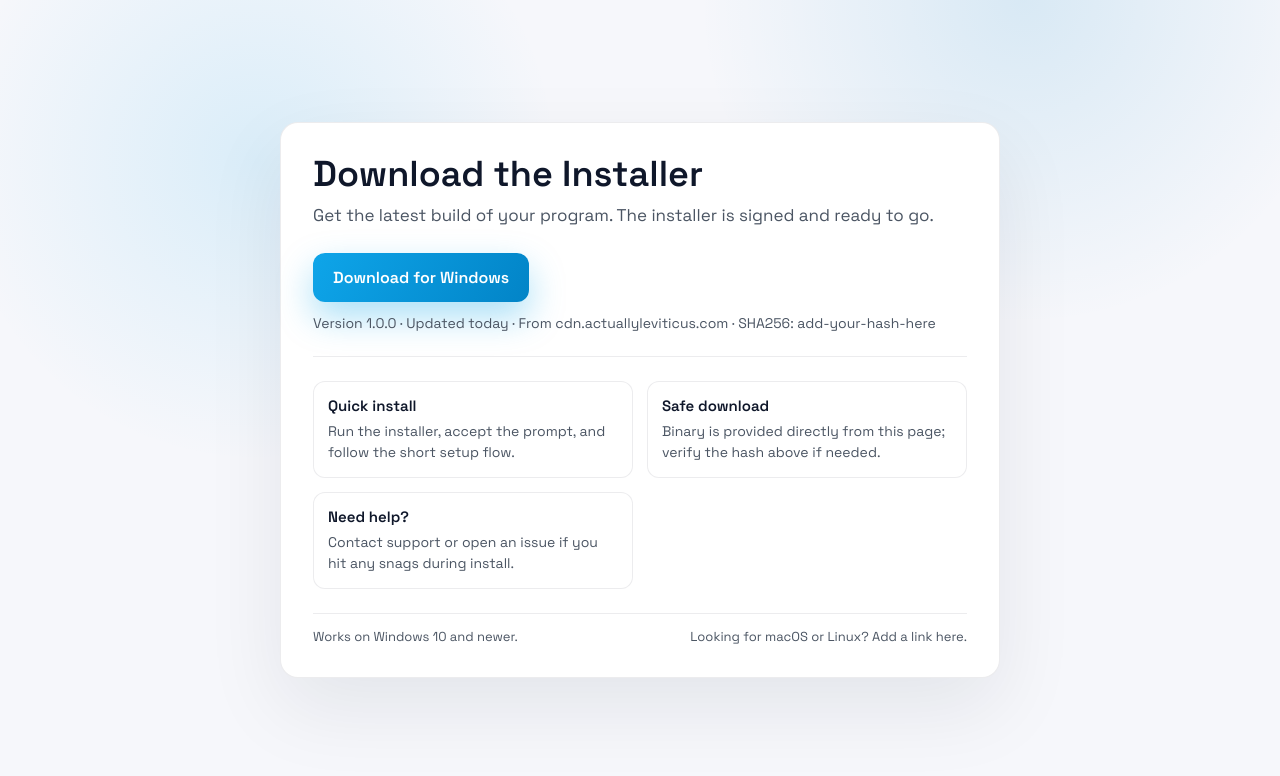
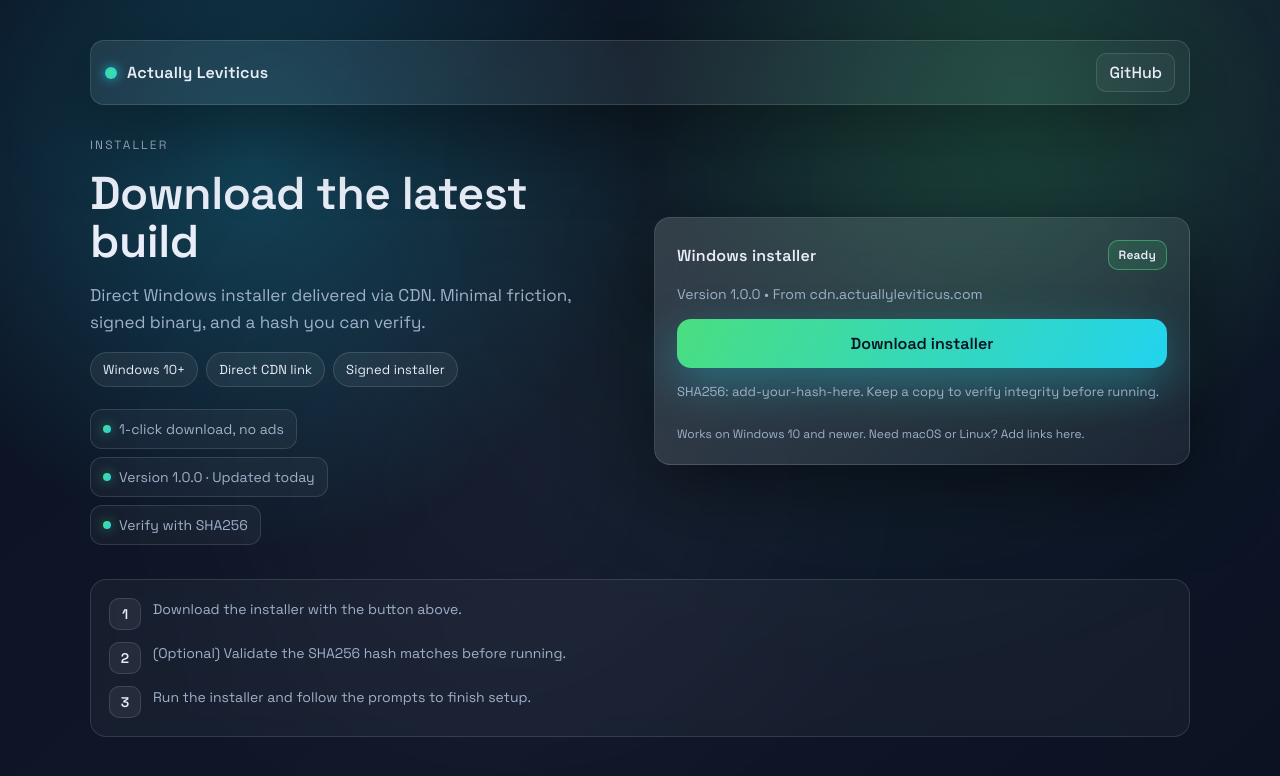
Before and after one commit to RealLeviticus/actuallyleviticus.xyz, a plain HTML site: page index.html in a window 1280 px wide. Drawn offline with Linux system fonts and the light colour scheme.

Commit message:
Refresh download page design

```diff
--- a/index.html
+++ b/index.html
@@ -8,14 +8,15 @@
   <link href="https://fonts.googleapis.com/css2?family=Space+Grotesk:wght@400;500;600&display=swap" rel="stylesheet">
   <style>
     :root {
-      --bg: #f6f7fb;
-      --card: #ffffff;
-      --ink: #0f172a;
-      --muted: #4b5563;
-      --accent: #0ea5e9;
-      --accent-strong: #0284c7;
-      --border: rgba(15, 23, 42, 0.08);
-      --shadow: 0 30px 80px rgba(15, 23, 42, 0.08);
+      --bg: #0b1222;
+      --panel: rgba(255, 255, 255, 0.08);
+      --card: rgba(255, 255, 255, 0.1);
+      --stroke: rgba(255, 255, 255, 0.12);
+      --ink: #e9edf8;
+      --muted: #9fb0c9;
+      --accent: #4ade80;
+      --accent-strong: #22d3ee;
+      --shadow: 0 20px 80px rgba(0, 0, 0, 0.5);
     }
 
     * {
@@ -26,170 +27,350 @@
       margin: 0;
       font-family: "Space Grotesk", "Helvetica Neue", Arial, sans-serif;
       color: var(--ink);
-      background: radial-gradient(circle at 20% 20%, rgba(14, 165, 233, 0.12), transparent 25%),
-                  radial-gradient(circle at 80% 0%, rgba(2, 132, 199, 0.12), transparent 25%),
-                  var(--bg);
+      background: radial-gradient(circle at 20% 20%, rgba(34, 211, 238, 0.25), transparent 32%),
+                  radial-gradient(circle at 80% 10%, rgba(74, 222, 128, 0.2), transparent 30%),
+                  linear-gradient(140deg, #0b1222 0%, #0f1729 60%, #0b1222 100%);
       min-height: 100vh;
+      padding: 40px 18px 60px;
+      position: relative;
+      overflow: hidden;
+    }
+
+    body::before,
+    body::after {
+      content: "";
+      position: absolute;
+      inset: 0;
+      background: radial-gradient(circle at 40% 60%, rgba(255, 255, 255, 0.06), transparent 45%);
+      filter: blur(70px);
+      opacity: 0.7;
+      pointer-events: none;
+    }
+
+    body::after {
+      background: radial-gradient(circle at 70% 20%, rgba(74, 222, 128, 0.12), transparent 45%);
+      filter: blur(90px);
+      opacity: 0.8;
+    }
+
+    .shell {
+      max-width: 1100px;
+      margin: 0 auto;
+      position: relative;
+      z-index: 1;
+    }
+
+    .topbar {
       display: flex;
       align-items: center;
-      justify-content: center;
-      padding: 40px 16px;
+      justify-content: space-between;
+      gap: 12px;
+      padding: 12px 14px;
+      border: 1px solid var(--stroke);
+      border-radius: 14px;
+      background: linear-gradient(135deg, rgba(255, 255, 255, 0.08), rgba(255, 255, 255, 0.04));
+      backdrop-filter: blur(16px);
+      -webkit-backdrop-filter: blur(16px);
+      box-shadow: var(--shadow);
     }
 
-    .card {
-      width: min(720px, 100%);
-      background: var(--card);
-      border: 1px solid var(--border);
-      border-radius: 18px;
-      padding: 32px;
-      box-shadow: var(--shadow);
-      display: grid;
-      gap: 24px;
+    .brand {
+      display: flex;
+      align-items: center;
+      gap: 10px;
+      font-weight: 600;
+      letter-spacing: 0.2px;
     }
 
-    header {
-      display: flex;
-      flex-direction: column;
-      gap: 8px;
+    .brand-mark {
+      width: 12px;
+      height: 12px;
+      border-radius: 50%;
+      background: radial-gradient(circle, var(--accent) 0%, var(--accent-strong) 90%);
+      box-shadow: 0 0 12px rgba(34, 211, 238, 0.8);
+    }
+
+    .text-link {
+      color: var(--ink);
+      text-decoration: none;
+      font-weight: 500;
+      border: 1px solid var(--stroke);
+      border-radius: 10px;
+      padding: 8px 12px;
+      background: rgba(255, 255, 255, 0.04);
+      transition: border 160ms ease, transform 160ms ease, background 160ms ease;
+    }
+
+    .text-link:hover {
+      border-color: rgba(255, 255, 255, 0.2);
+      background: rgba(255, 255, 255, 0.08);
+      transform: translateY(-1px);
+    }
+
+    .hero {
+      display: grid;
+      grid-template-columns: repeat(auto-fit, minmax(320px, 1fr));
+      gap: 28px;
+      margin-top: 32px;
+      align-items: center;
+    }
+
+    .copy {
+      display: grid;
+      gap: 16px;
+    }
+
+    .eyebrow {
+      text-transform: uppercase;
+      letter-spacing: 0.18em;
+      font-size: 12px;
+      color: var(--muted);
+      margin: 0;
     }
 
     h1 {
-      font-size: clamp(28px, 4vw, 36px);
-      line-height: 1.1;
       margin: 0;
+      font-size: clamp(32px, 5vw, 46px);
+      line-height: 1.05;
+      letter-spacing: -0.5px;
     }
 
     p.lead {
       margin: 0;
       color: var(--muted);
       font-size: 17px;
-      line-height: 1.5;
+      line-height: 1.6;
+      max-width: 560px;
     }
 
-    .download {
+    .pills {
       display: flex;
       flex-wrap: wrap;
-      gap: 12px;
-      align-items: center;
+      gap: 8px;
     }
 
-    .button {
-      background: linear-gradient(120deg, var(--accent) 0%, var(--accent-strong) 100%);
-      color: white;
-      border: none;
-      border-radius: 12px;
-      padding: 14px 20px;
-      font-size: 16px;
-      font-weight: 600;
-      text-decoration: none;
-      display: inline-flex;
-      align-items: center;
-      gap: 10px;
-      box-shadow: 0 15px 35px rgba(14, 165, 233, 0.35);
-      transition: transform 160ms ease, box-shadow 160ms ease, filter 160ms ease;
+    .pill {
+      padding: 8px 12px;
+      border-radius: 999px;
+      border: 1px solid var(--stroke);
+      background: rgba(255, 255, 255, 0.06);
+      color: var(--ink);
+      font-size: 13px;
+      letter-spacing: 0.1px;
     }
 
-    .button:hover {
-      transform: translateY(-1px);
-      box-shadow: 0 18px 40px rgba(14, 165, 233, 0.45);
-      filter: brightness(1.05);
-    }
-
-    .button:active {
-      transform: translateY(0);
-      box-shadow: 0 10px 24px rgba(14, 165, 233, 0.4);
-    }
-
-    .meta {
+    .checks {
+      list-style: none;
+      padding: 0;
+      margin: 6px 0 0;
+      display: grid;
+      gap: 8px;
       color: var(--muted);
       font-size: 14px;
     }
 
-    .grid {
+    .checks li {
+      display: inline-flex;
+      align-items: center;
+      gap: 8px;
+      background: rgba(255, 255, 255, 0.04);
+      border: 1px solid var(--stroke);
+      border-radius: 12px;
+      padding: 10px 12px;
+      width: fit-content;
+    }
+
+    .checks .dot {
+      width: 8px;
+      height: 8px;
+      border-radius: 50%;
+      background: linear-gradient(120deg, var(--accent), var(--accent-strong));
+      box-shadow: 0 0 12px rgba(74, 222, 128, 0.55);
+    }
+
+    .panel {
+      border: 1px solid var(--stroke);
+      background: linear-gradient(135deg, rgba(255, 255, 255, 0.14), rgba(255, 255, 255, 0.06));
+      border-radius: 16px;
+      padding: 22px;
+      box-shadow: var(--shadow);
+      backdrop-filter: blur(18px);
+      -webkit-backdrop-filter: blur(18px);
       display: grid;
-      grid-template-columns: repeat(auto-fit, minmax(220px, 1fr));
       gap: 14px;
     }
 
-    .tile {
-      border: 1px solid var(--border);
-      border-radius: 12px;
-      padding: 14px;
-      background: rgba(255, 255, 255, 0.9);
+    .panel-head {
+      display: flex;
+      align-items: center;
+      justify-content: space-between;
+      gap: 12px;
+      font-weight: 600;
+      letter-spacing: 0.2px;
     }
 
-    .tile h3 {
-      margin: 0 0 6px;
-      font-size: 15px;
+    .status {
+      font-size: 12px;
+      color: var(--ink);
+      padding: 6px 10px;
+      border-radius: 10px;
+      background: rgba(74, 222, 128, 0.12);
+      border: 1px solid rgba(74, 222, 128, 0.5);
     }
 
-    .tile p {
-      margin: 0;
+    .hash {
       color: var(--muted);
       font-size: 14px;
       line-height: 1.5;
     }
 
-    footer {
-      font-size: 13px;
-      color: var(--muted);
-      display: flex;
-      flex-wrap: wrap;
-      gap: 12px;
+    .button {
+      background: linear-gradient(120deg, var(--accent) 0%, var(--accent-strong) 100%);
+      color: #0b1222;
+      border: none;
+      border-radius: 14px;
+      padding: 14px 18px;
+      font-size: 16px;
+      font-weight: 700;
+      text-decoration: none;
+      display: inline-flex;
       align-items: center;
-      justify-content: space-between;
-      border-top: 1px solid var(--border);
-      padding-top: 14px;
+      justify-content: center;
+      gap: 10px;
+      box-shadow: 0 15px 45px rgba(34, 211, 238, 0.35);
+      transition: transform 150ms ease, box-shadow 150ms ease, filter 150ms ease;
     }
 
-    .divider {
-      width: 100%;
-      height: 1px;
-      background: var(--border);
+    .button:hover {
+      transform: translateY(-1px);
+      box-shadow: 0 18px 55px rgba(34, 211, 238, 0.45);
+      filter: brightness(1.02);
     }
 
-    @media (max-width: 540px) {
-      .card {
-        padding: 24px;
+    .button:active {
+      transform: translateY(0);
+      box-shadow: 0 10px 28px rgba(34, 211, 238, 0.4);
+    }
+
+    .meta {
+      color: var(--muted);
+      font-size: 13px;
+      line-height: 1.5;
+    }
+
+    .steps {
+      margin-top: 34px;
+      border: 1px solid var(--stroke);
+      border-radius: 16px;
+      padding: 18px;
+      background: rgba(255, 255, 255, 0.04);
+      backdrop-filter: blur(10px);
+      -webkit-backdrop-filter: blur(10px);
+      display: grid;
+      gap: 12px;
+    }
+
+    .step-row {
+      display: grid;
+      grid-template-columns: auto 1fr;
+      gap: 12px;
+      align-items: start;
+      color: var(--muted);
+      font-size: 14px;
+      line-height: 1.6;
+    }
+
+    .step-num {
+      width: 32px;
+      height: 32px;
+      border-radius: 10px;
+      border: 1px solid var(--stroke);
+      display: inline-flex;
+      align-items: center;
+      justify-content: center;
+      font-weight: 600;
+      color: var(--ink);
+      background: rgba(255, 255, 255, 0.06);
+    }
+
+    .footnote {
+      margin-top: 10px;
+      color: var(--muted);
+      font-size: 12px;
+    }
+
+    @media (max-width: 720px) {
+      body {
+        padding: 28px 14px 50px;
+      }
+      .topbar {
+        flex-direction: column;
+        align-items: flex-start;
+      }
+      .checks li {
+        width: 100%;
+      }
+      .panel {
+        padding: 18px;
       }
     }
   </style>
 </head>
 <body>
-  <main class="card">
-    <header>
-      <h1>Download the Installer</h1>
-      <p class="lead">Get the latest build of your program. The installer is signed and ready to go.</p>
-    </header>
+  <div class="shell">
+    <div class="topbar">
+      <div class="brand">
+        <span class="brand-mark" aria-hidden="true"></span>
+        <span>Actually Leviticus</span>
+      </div>
+      <a class="text-link" href="https://github.com/RealLeviticus" target="_blank" rel="noreferrer">GitHub</a>
+    </div>
 
-    <section class="download">
-      <a class="button" href="https://cdn.actuallyleviticus.com/installer.exe">
-        <span>Download for Windows</span>
-      </a>
-      <div class="meta">Version 1.0.0 · Updated today · From cdn.actuallyleviticus.com · SHA256: add-your-hash-here</div>
+    <main class="hero">
+      <section class="copy">
+        <p class="eyebrow">Installer</p>
+        <h1>Download the latest build</h1>
+        <p class="lead">Direct Windows installer delivered via CDN. Minimal friction, signed binary, and a hash you can verify.</p>
+        <div class="pills">
+          <span class="pill">Windows 10+</span>
+          <span class="pill">Direct CDN link</span>
+          <span class="pill">Signed installer</span>
+        </div>
+        <ul class="checks">
+          <li><span class="dot" aria-hidden="true"></span>1-click download, no ads</li>
+          <li><span class="dot" aria-hidden="true"></span>Version 1.0.0 · Updated today</li>
+          <li><span class="dot" aria-hidden="true"></span>Verify with SHA256</li>
+        </ul>
+      </section>
+
+      <section class="panel">
+        <div class="panel-head">
+          <span>Windows installer</span>
+          <span class="status">Ready</span>
+        </div>
+        <div class="hash">Version 1.0.0 • From cdn.actuallyleviticus.com</div>
+        <a class="button" href="https://cdn.actuallyleviticus.com/installer.exe">
+          Download installer
+        </a>
+        <div class="meta">SHA256: add-your-hash-here. Keep a copy to verify integrity before running.</div>
+        <div class="footnote">Works on Windows 10 and newer. Need macOS or Linux? Add links here.</div>
+      </section>
+    </main>
+
+    <section class="steps">
+      <div class="step-row">
+        <span class="step-num">1</span>
+        <span>Download the installer with the button above.</span>
+      </div>
+      <div class="step-row">
+        <span class="step-num">2</span>
+        <span>(Optional) Validate the SHA256 hash matches before running.</span>
+      </div>
+      <div class="step-row">
+        <span class="step-num">3</span>
+        <span>Run the installer and follow the prompts to finish setup.</span>
+      </div>
     </section>
-
-    <div class="divider" aria-hidden="true"></div>
-
-    <section class="grid">
-      <article class="tile">
-        <h3>Quick install</h3>
-        <p>Run the installer, accept the prompt, and follow the short setup flow.</p>
-      </article>
-      <article class="tile">
-        <h3>Safe download</h3>
-        <p>Binary is provided directly from this page; verify the hash above if needed.</p>
-      </article>
-      <article class="tile">
-        <h3>Need help?</h3>
-        <p>Contact support or open an issue if you hit any snags during install.</p>
-      </article>
-    </section>
-
-    <footer>
-      <span>Works on Windows 10 and newer.</span>
-      <span>Looking for macOS or Linux? Add a link here.</span>
-    </footer>
-  </main>
+  </div>
 </body>
 </html>
```
